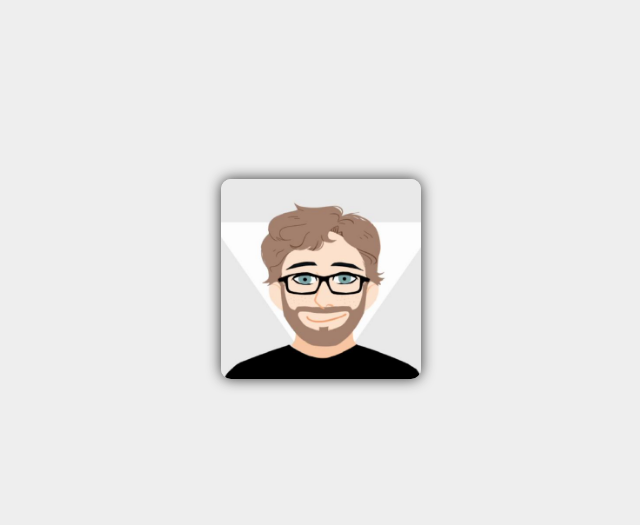
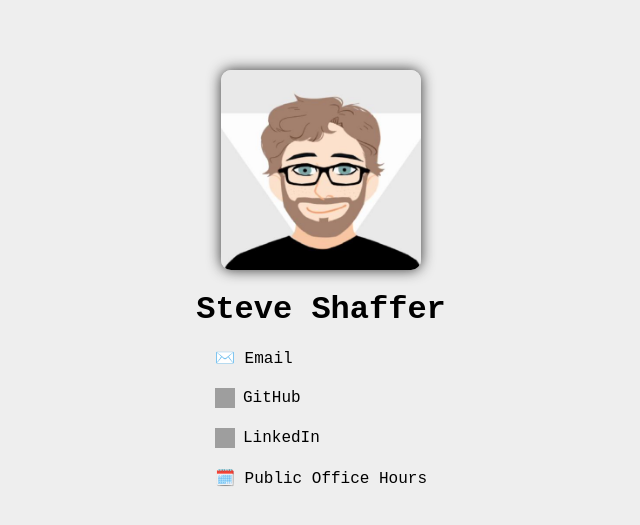
Before and after one commit to SteveShaffer/website, a website: page index.html in a window 1280 px wide. Shown: the part 121-646 px from the top of the page, without its empty margins (319-959 px from the left). Drawn offline with Linux system fonts and the light colour scheme; grey boxes are pictures that could not be loaded.

Commit message:
Add name and links

```diff
--- a/index.html
+++ b/index.html
@@ -16,23 +16,54 @@
   <style>
     body {
       background-color: #eee;
+      font-family: 'Inconsolata', 'Roboto Mono', 'Courier New', Courier, monospace;
+      display: flex;
+      flex-direction: column;
+      align-items: center;
+      justify-content: center;
+      height: 100vh;
+      margin: 0;
     }
-    img {
-      position: absolute;
-      top: 50%;
-      left: 50%;
+    .avatar {
       width: 200px;
       height: 200px;
-      margin-top: -100px;
-      margin-left: -100px;
       border-radius: 10px;
       box-shadow: 0 0 14px #333;
+    }
+    .links {
+      display: flex;
+      flex-direction: column;
+      align-items: flex-start;
+    }
+    h1 {
+      margin-bottom: 0;
+    }
+    a {
+      margin-top: 20px;
+      text-decoration: none;
+      color: #000;
+      display: flex;
+      align-items: center;
+    }
+    a img.icon {
+      width: 20px;
+      height: 20px;
+      margin-right: 8px;
     }
   </style>
 </head>
 <body>
-  <a href="mailto:info@shaffer.tech">
-    <img src="avatar.jpg" alt="Steve Shaffer"/>
-  </a>
+  <img class="avatar" src="avatar.jpg" alt="Steve Shaffer"/>
+  <h1>Steve Shaffer</h1>
+  <div class="links">
+    <a href="mailto:steve@shaffer.tech">✉️ Email</a>
+    <a href="https://github.com/steveshaffer" target="_blank">
+      <img src="https://upload.wikimedia.org/wikipedia/commons/9/91/Octicons-mark-github.svg" alt="GitHub" class="icon"/>GitHub
+    </a>
+    <a href="https://linkedin.com/in/steveshaf" target="_blank">
+      <img src="https://upload.wikimedia.org/wikipedia/commons/8/81/LinkedIn_icon.svg" alt="LinkedIn" class="icon"/>LinkedIn
+    </a>
+    <a href="https://go.shaffer.tech#appointment" target="_blank">🗓️ Public Office Hours</a>
+  </div>
 </body>
 </html>
```
